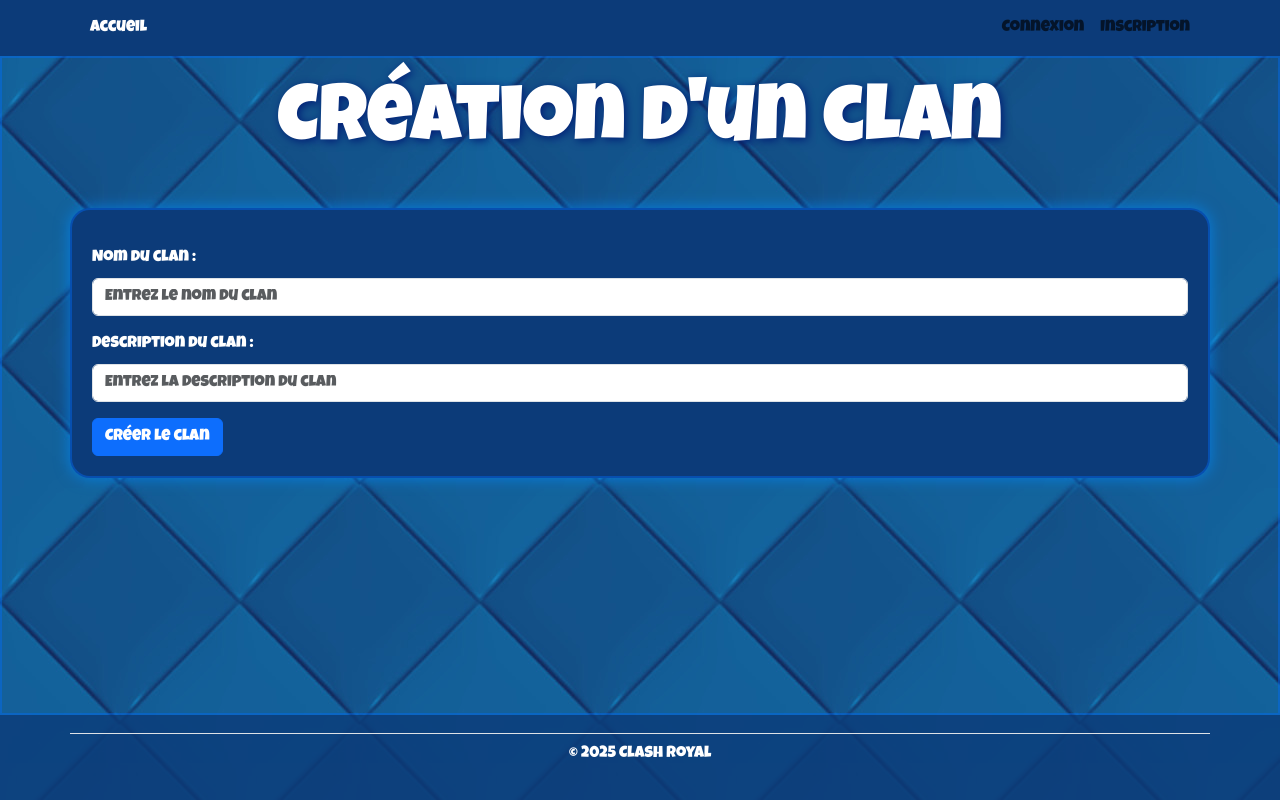
After one commit to ChEricPaquet/TP_MDD_Web2, a PHP site: template vue/creationClan.php in a window 1280 px wide. The commit adds this page. Run offline with PHP 8.4, Linux system fonts and the light colour scheme; the template is opened without the code that fills it, so the values that code supplies are empty.

Commit message:
Creer un clan

```diff
--- a/controleur/controleurUtilisateurs.php
+++ b/controleur/controleurUtilisateurs.php
@@ -23,6 +23,10 @@ function afficherPageProfil()
     require 'vue/profil.php';
 }
 
+function afficherPageCreationClan()
+{
+    require 'vue/creationClan.php';
+}
 
 function validerDonneesAuthentification()
 {
--- a/css/style.css
+++ b/css/style.css
@@ -69,8 +69,6 @@ footer {
     font-size: 18px;
     margin-top: 8px;
 }
-
-
 
 .bg-blue-900 {
     background-color: #0c3b79;
--- a/index.php
+++ b/index.php
@@ -26,6 +26,9 @@ try {
             break;
         case 'afficherPageProfil':
             afficherPageProfil();
+            break;
+        case 'afficherPageCreationClan':
+            afficherPageCreationClan();
             break;
         case 'connecter':
             connecter();
@@ -73,6 +76,9 @@ try {
         case 'quitterClan':
             quitterClan();
             break;
+        case 'ajoutClan':
+            ajoutClan();
+            break;
         default:
             http_response_code(404);
             throw new Exception('404 : Action non supportée');
--- a/modele/modeleClan.php
+++ b/modele/modeleClan.php
@@ -53,7 +53,7 @@ class ModeleClan
         $connexion = BD::ObtenirConnexion();
 
         $req = $connexion->prepare(
-            "INSERT INTO Clan (nom_clan, description_clan) VALUES (nom_clan :nom_clan,description_clan :description_clan)"
+            "INSERT INTO Clan (nom_clan, description_clan) VALUES (:nom_clan, :description_clan)"
         );
 
         $req->bindParam(':nom_clan', $nom);
--- a/vue/clan.php
+++ b/vue/clan.php
@@ -8,6 +8,7 @@
 <h1 class="text-center big-goofy-title"><?php echo $titreOnglet; ?></h1>
 <div class="container bg-blue-900 tableau" id="tableau-clans">
     <div>
+         <a href="index.php?action=afficherPageCreationClan" class="btn btn-primary btn-plus">+</a>
         <?php
         $requeteClans = ModeleClan::ObtenirTous();
         while ($clan = $requeteClans->fetch()) {
--- /dev/null
+++ b/vue/creationClan.php
@@ -0,0 +1,36 @@
+<?php $titreOnglet = 'Création d\'un clan';
+require_once "modele/modeleClan.php"; ?>
+
+<?php ob_start(); ?>
+
+<script src="js/creationClan.js"></script>
+
+<h1 class="text-center big-goofy-title"><?php echo $titreOnglet; ?></h1>
+<div class="container bg-blue-900 tableau" id="tableau-clans">
+    <div>
+        <form action="index.php?action=ajoutClan" method="post" class="needs-validation" novalidate>
+            <div class="mb-3 mt-3">
+                <label for="nomClan" class="form-label">Nom du clan&nbsp;:</label>
+                <input type="text" class="form-control" id="nomClan" placeholder="Entrez le nom du clan " name="nomClan" required minlength="3" maxlength="100">
+                <div class="invalid-feedback">
+                    Le nom du clan est requis et doit contenir entre 3 et 100 caractères.
+                </div>
+            </div>
+
+            <div class="mb-3 mt-3">
+                <label for="descriptionClan" class="form-label">Description du clan&nbsp;:</label>
+                <input type="text" class="form-control" id="descriptionClan" placeholder="Entrez la description du clan " name="descriptionClan" required minlength="3" maxlength="255">
+                <div class="invalid-feedback">
+                    La description du clan est requis et doit contenir entre 3 et 255 caractères.
+                </div>
+            </div>
+
+            <button type="submit" class="btn btn-primary">Créer le clan</button>
+            <div id="reponse"></div>
+        </form>
+    </div>
+</div>
+
+<?php $contenu = ob_get_clean(); ?>
+
+<?php require 'vue/gabarit.php'; ?>
```
Also changed, not shown: controleur/controleur.php (+12 -0 lines), js/creationClan.js (added, +61 -0 lines).
